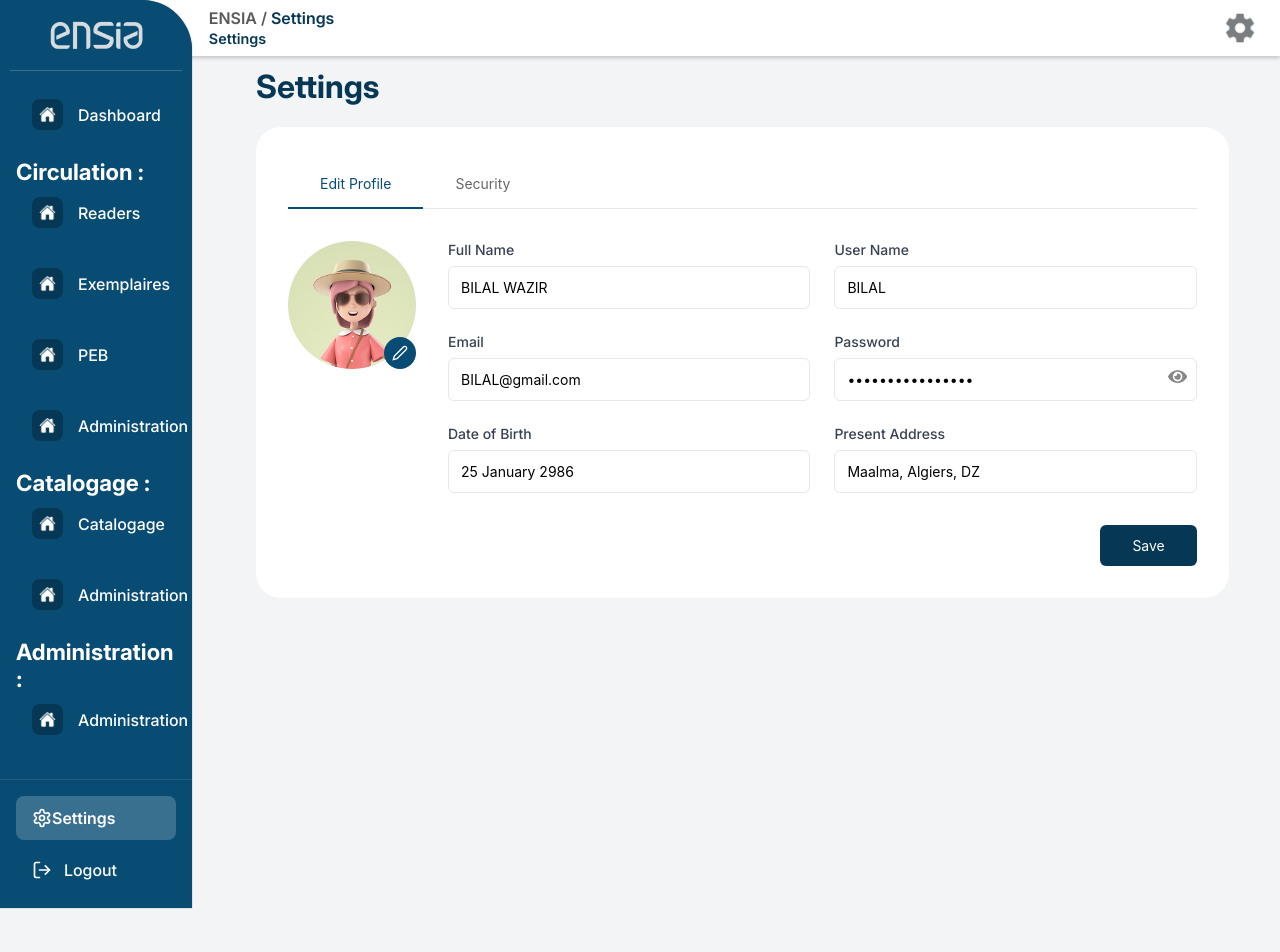
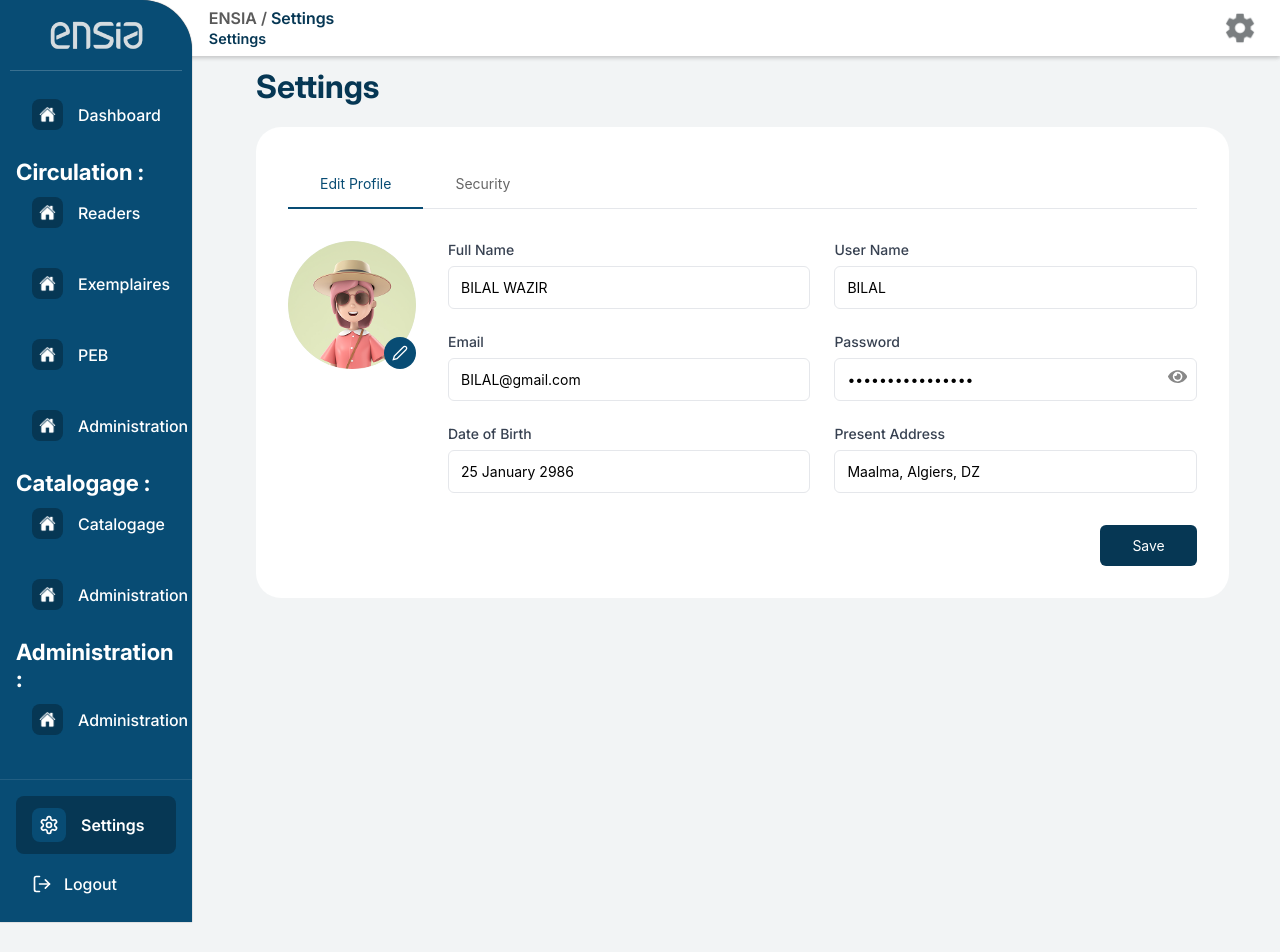
Before and after one commit to HachemSekhsoukh/LibrarySystem, a React (Vite) app: page /settings in a window 1280 px wide. Shown: the top 952 px of the page. Built offline with nearby package versions, Linux system fonts and the light colour scheme; a web font is replaced by a local one.

Commit message:
UI fix for navBar

```diff
--- a/src/CSS/NavBar.css
+++ b/src/CSS/NavBar.css
@@ -135,7 +135,17 @@
   background-color: rgba(255, 255, 255, 0.1);
 }
 
-.icon-box{
+.icon-box-active{
+  background-color: var(--primary-color);
+  display: flex;
+  justify-content: center;
+  align-items: center;
+  border-radius: 8px;
+  padding: 7px;
+  margin-right: 15px;
+}
+
+.icon-box-inactive{
   background-color: var(--button-color);
   display: flex;
   justify-content: center;
@@ -144,6 +154,8 @@
   padding: 7px;
   margin-right: 15px;
 }
+
+
 
 .navItemActive {
   background-color: rgba(0, 0, 0, 0.2);
@@ -180,7 +192,7 @@
 }
 
 .navLinkActive {
-  background-color: rgba(255, 255, 255, 0.2);
+  background-color: var(--button-color);
   font-weight: 600;
 }
 
--- a/src/Layouts/PagesLayout.css
+++ b/src/Layouts/PagesLayout.css
@@ -1,4 +1,4 @@
-@import "src/styles/colors.css";
+@import "../styles/colors.css";
 .pageLayoutContainer {
   background-color: var(--background-color);
   display: flex;
--- a/src/components/NavBar.jsx
+++ b/src/components/NavBar.jsx
@@ -62,7 +62,7 @@ function NavBar() {
                     isActive ? "navItemActive" : "navItem"
                   }
                 >
-                  <div className="icon-box">
+                  <div className="icon-box-inactive">
                     <img src={subItem.icon} alt={subItem.label} className="navIcon" />
                   </div>
                   <span>{subItem.label}</span>
@@ -77,7 +77,7 @@ function NavBar() {
                 isActive ? "navItemActive" : "navItem"
               }
             >
-            <div className="icon-box">
+            <div className="icon-box-inactive">
                     <img src={item.icon} alt={item.label} className="navIcon" />
             </div>
               <span>{item.label}</span>
@@ -93,7 +93,10 @@ function NavBar() {
           to="/settings"
           className={({ isActive }) => (isActive ? "navLinkActive" : "navLink")}
         >
-          <Settings size={20} />
+          <div className="icon-box-active">
+            <Settings size={20} />
+          </div>
+
           <span>Settings</span>
         </NavLink>
         <button onClick={handleLogout} className="logoutButton">
```
